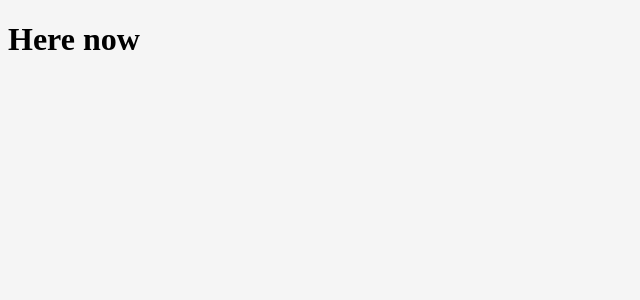
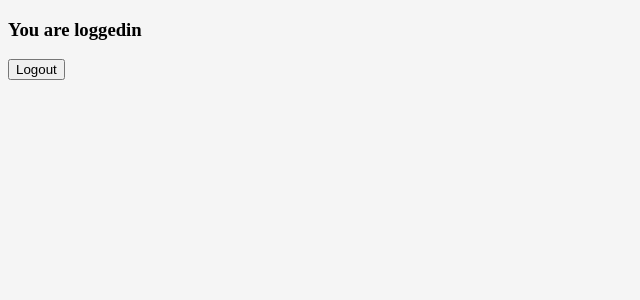
Before and after one commit to debelistic/reactTut, a React app: page / in a window 1280 px wide. Shown: the top 300 px of the page, without its empty margins (0-640 px from the left). Built offline with nearby package versions, Linux system fonts and the light colour scheme.

Commit message:
update state

```diff
--- /dev/null
+++ b/conditionalRendering/logUser/App.js
@@ -0,0 +1,29 @@
+import React, { Component } from 'react';
+import LogUser from './LogUser';
+
+export default class App extends Component {
+  constructor(){
+    super();
+    this.state = {
+      isLoggedIn: true,
+    }
+    this.handleOnClick = this.handleOnClick.bind(this)
+  }
+
+  handleOnClick(){
+    this.setState(prevState => {
+      return {
+        isLoggedIn: !prevState.isLoggedIn
+      }
+    })
+  }
+  render() {
+    return (
+      <div>
+        {this.state.isLoggedIn ? <h3>You are loggedin</h3> :
+        <h3>You are loggedout</h3>}
+        <LogUser onClick={this.handleOnClick}/>
+      </div>
+    )
+  }
+}
--- /dev/null
+++ b/conditionalRendering/logUser/LogUser.js
@@ -0,0 +1,11 @@
+import React from 'react';
+
+const LogUser = (props) => {
+  return(
+    <div>
+      <input type="button" value={props.onClick ? "Logout" : "Login"} onClick={props.onClick}/>
+    </div>
+  )
+}
+
+export default LogUser;
--- a/main.js
+++ b/main.js
@@ -1,6 +1,6 @@
 import React from "react";
 import ReactDOM from "react-dom";
-import App from './conditionalRendering/App';
+import App from './conditionalRendering/logUser/App';
 import './styles/TodoApp.css';
 
 ReactDOM.render(<App />, document.getElementById('app'));
```
